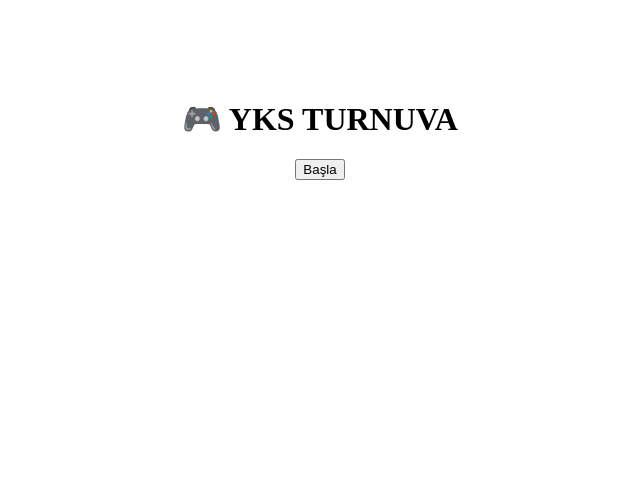
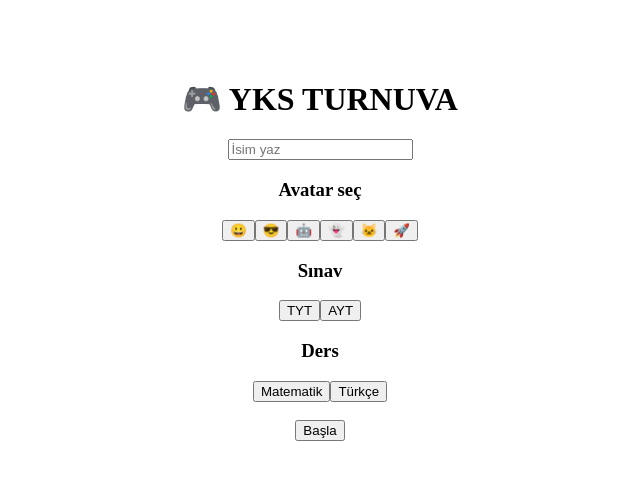
Before and after one commit to Hasan061910/yks-turnuva, a React (Vite) app: page / in a window 1280 px wide. Shown: the top 480 px of the page, without its empty margins (320-960 px from the left). Built offline with nearby package versions, Linux system fonts and the light colour scheme.

Commit message:
Update App.jsx

```diff
--- a/src/App.jsx
+++ b/src/App.jsx
@@ -1,29 +1,36 @@
 import React, { useState } from "react";
+
+const avatars = ["😀","😎","🤖","👻","🐱","🚀"];
+
+const questions = [
+  { question: "2+2 kaç?", options: ["2","3","4","5"], answer: 2 },
+  { question: "Başkent?", options: ["İstanbul","Ankara","İzmir","Bursa"], answer: 1 },
+  { question: "5x2?", options: ["5","10","15","20"], answer: 1 },
+  { question: "Su kaç derecede kaynar?", options: ["50","100","150","0"], answer: 1 },
+  { question: "En büyük gezegen?", options: ["Dünya","Mars","Jüpiter","Venüs"], answer: 2 },
+  { question: "3x3?", options: ["6","9","12","3"], answer: 1 },
+  { question: "Güneş doğudan mı doğar?", options: ["Evet","Hayır"], answer: 0 },
+  { question: "10/2?", options: ["2","3","5","10"], answer: 2 },
+  { question: "H2O nedir?", options: ["Su","Ateş","Toprak","Hava"], answer: 0 },
+  { question: "Türkiye kaç bölge?", options: ["5","6","7","8"], answer: 2 },
+];
 
 export default function App() {
   const [screen, setScreen] = useState("menu");
+  const [name, setName] = useState("");
+  const [avatar, setAvatar] = useState("😀");
+  const [exam, setExam] = useState("");
+  const [lesson, setLesson] = useState("");
+  const [qIndex, setQIndex] = useState(0);
   const [score, setScore] = useState(0);
 
-  const questions = [
-    {
-      question: "2 + 2 kaçtır?",
-      options: ["2", "3", "4", "5"],
-      answer: 2,
-    },
-    {
-      question: "Türkiye'nin başkenti?",
-      options: ["İstanbul", "Ankara", "İzmir", "Bursa"],
-      answer: 1,
-    },
-  ];
-
-  const [qIndex, setQIndex] = useState(0);
   const current = questions[qIndex];
 
   if (screen === "result") {
     return (
       <div style={{ textAlign: "center", marginTop: 100 }}>
-        <h1>Oyun Bitti</h1>
+        <h1>🏆 Oyun Bitti</h1>
+        <h2>{name}</h2>
         <h2>Skor: {score}</h2>
         <button onClick={() => setScreen("menu")}>Menü</button>
       </div>
@@ -32,7 +39,10 @@ export default function App() {
 
   if (screen === "game") {
     return (
-      <div style={{ textAlign: "center", marginTop: 100 }}>
+      <div style={{ textAlign: "center", marginTop: 80 }}>
+        <h2>{avatar} {name}</h2>
+        <h3>{exam} - {lesson}</h3>
+
         <h2>{current.question}</h2>
 
         {current.options.map((opt, i) => (
@@ -41,7 +51,7 @@ export default function App() {
             onClick={() => {
               if (i === current.answer) setScore(score + 10);
 
-              if (qIndex < questions.length - 1) {
+              if (qIndex < 9) {
                 setQIndex(qIndex + 1);
               } else {
                 setScreen("result");
@@ -57,9 +67,43 @@ export default function App() {
   }
 
   return (
-    <div style={{ textAlign: "center", marginTop: 100 }}>
+    <div style={{ textAlign: "center", marginTop: 80 }}>
       <h1>🎮 YKS TURNUVA</h1>
-      <button onClick={() => setScreen("game")}>Başla</button>
+
+      <input
+        placeholder="İsim yaz"
+        value={name}
+        onChange={(e) => setName(e.target.value)}
+      />
+
+      <h3>Avatar seç</h3>
+      {avatars.map((a) => (
+        <button key={a} onClick={() => setAvatar(a)}>
+          {a}
+        </button>
+      ))}
+
+      <h3>Sınav</h3>
+      <button onClick={() => setExam("TYT")}>TYT</button>
+      <button onClick={() => setExam("AYT")}>AYT</button>
+
+      <h3>Ders</h3>
+      <button onClick={() => setLesson("Matematik")}>Matematik</button>
+      <button onClick={() => setLesson("Türkçe")}>Türkçe</button>
+
+      <br /><br />
+
+      <button
+        onClick={() => {
+          if (!name || !exam || !lesson) {
+            alert("Hepsini seç!");
+            return;
+          }
+          setScreen("game");
+        }}
+      >
+        Başla
+      </button>
     </div>
   );
 }
```
